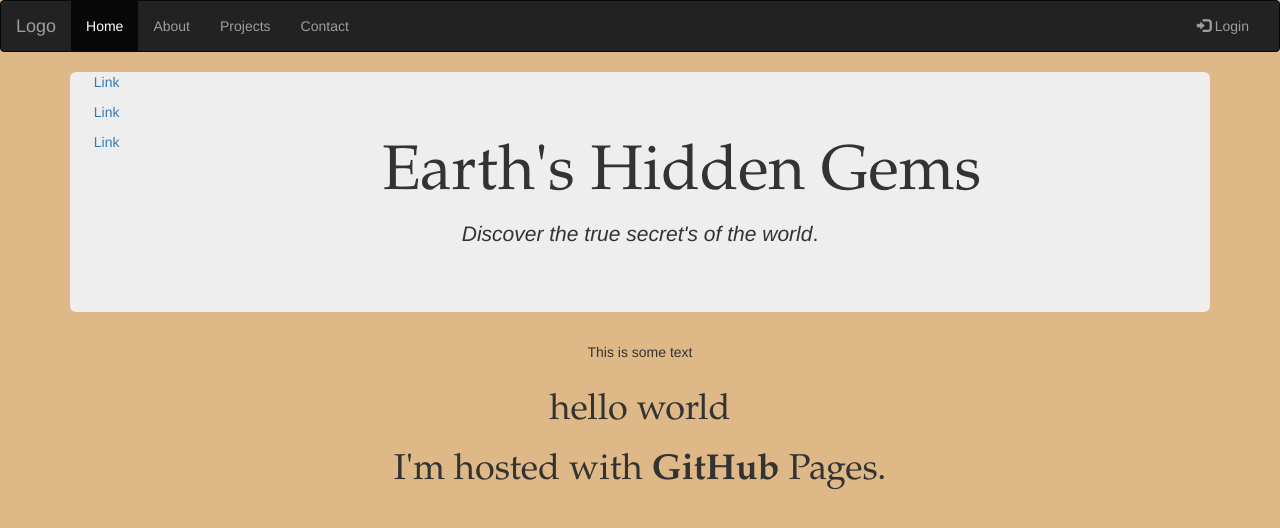
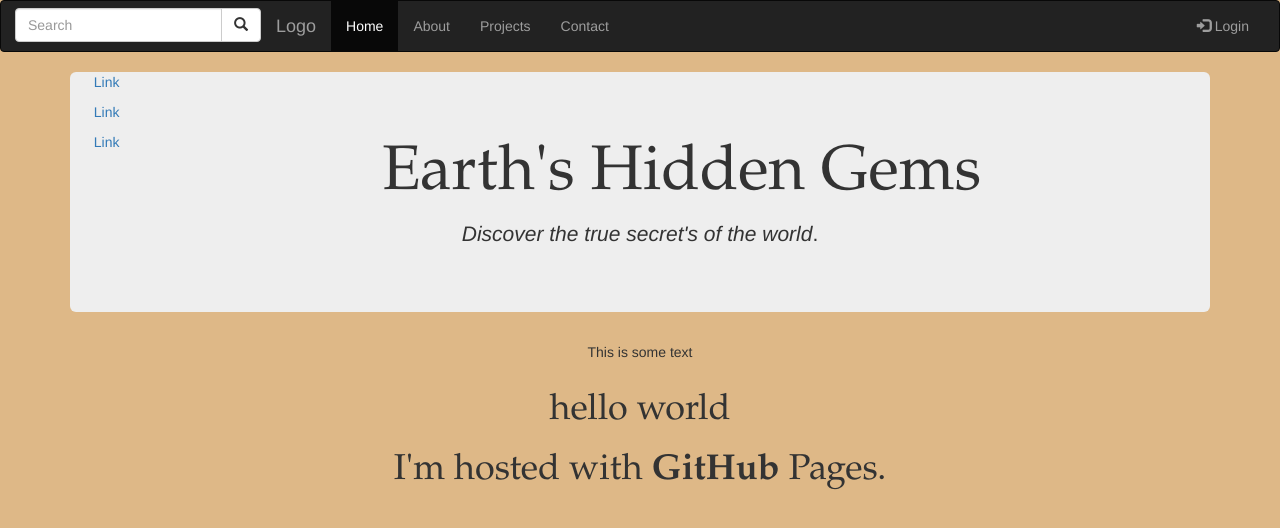
Before and after one commit to ilsaq/ilsaq.github.io, a plain HTML site: page index.html in a window 1280 px wide. Drawn offline with nearby package versions, Linux system fonts and the light colour scheme.

Commit message:
Update index.html
Included search bar

```diff
--- a/index.html
+++ b/index.html
@@ -5,6 +5,16 @@
 <link rel="stylesheet" href="style.css">
     </head>
   <body>
+    <form class="navbar-form navbar-left" action="/action_page.php">
+  <div class="input-group">
+    <input type="text" class="form-control" placeholder="Search">
+    <div class="input-group-btn">
+      <button class="btn btn-default" type="submit">
+        <i class="glyphicon glyphicon-search"></i>
+      </button>
+    </div>
+  </div>
+</form>
     <nav class="navbar navbar-inverse">
       <div class="container-fluid">
         <div class="navbar-header">
```
